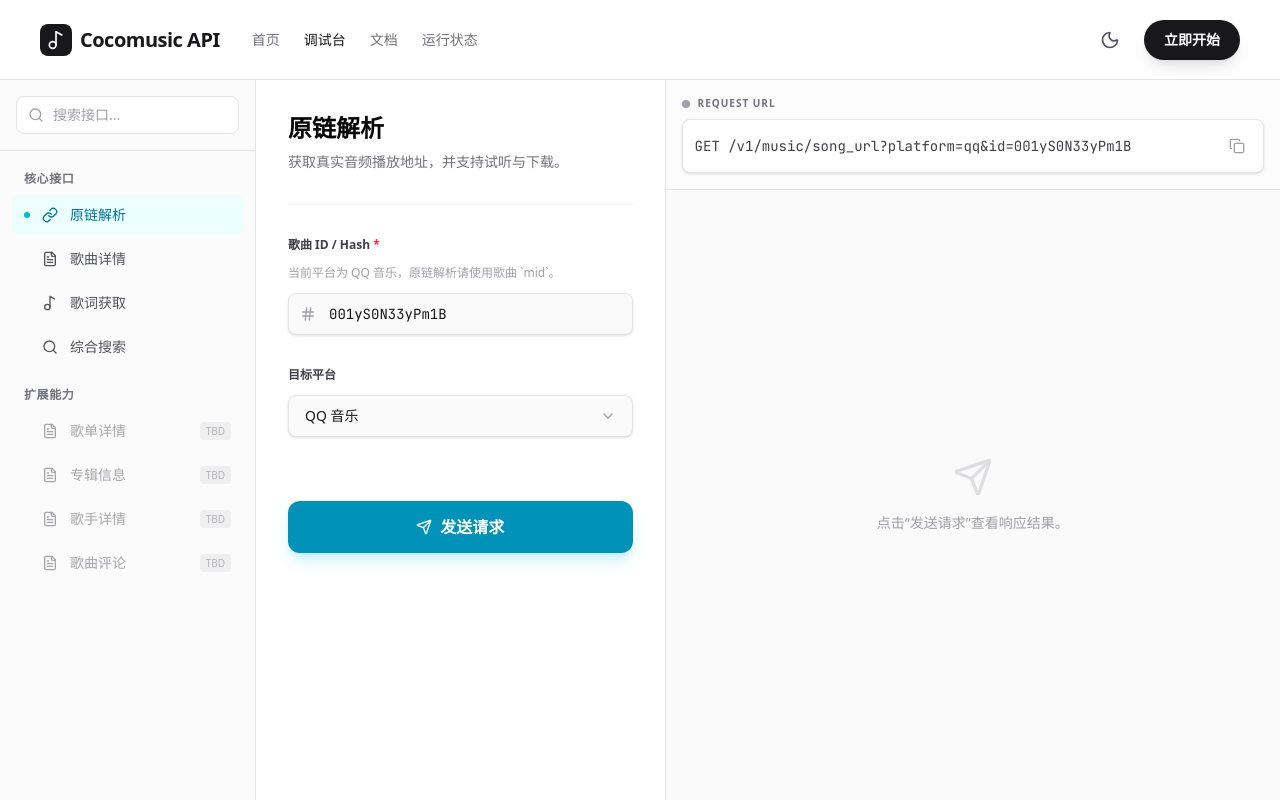
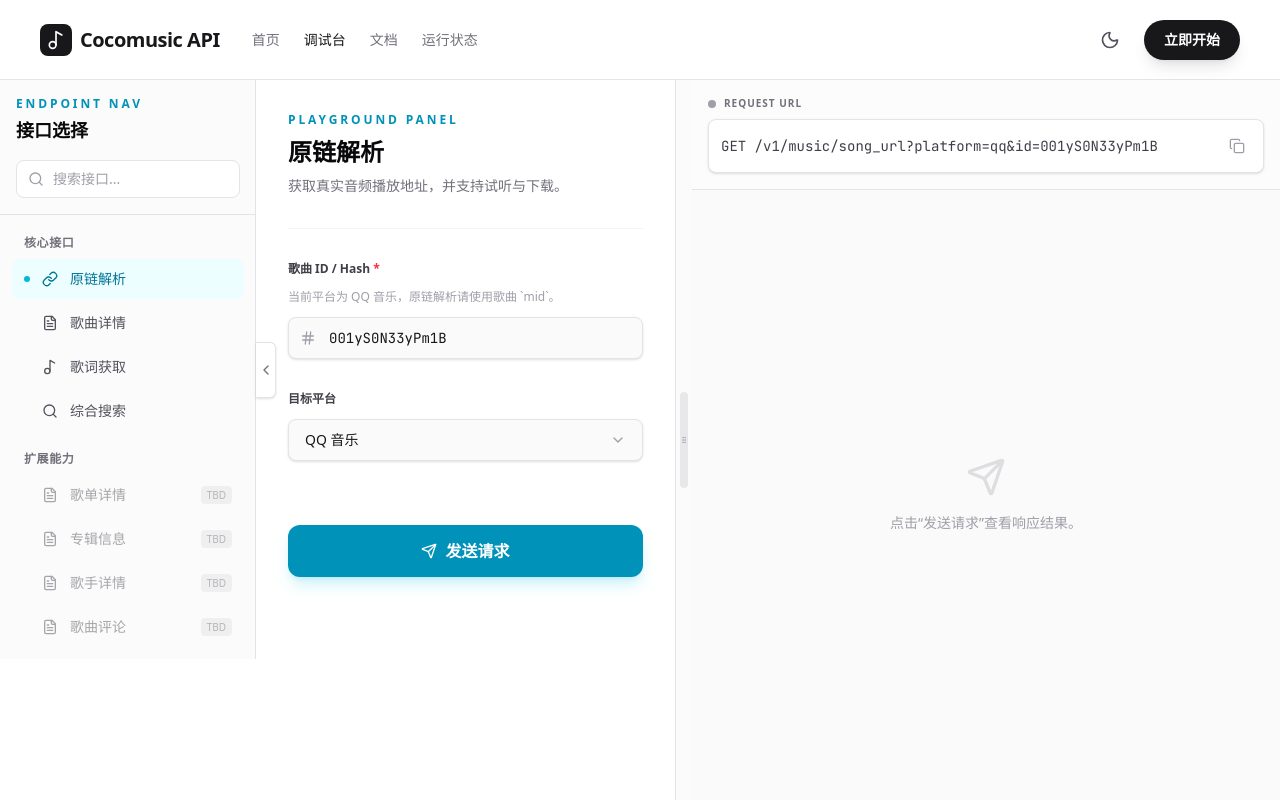
Before and after one commit to markcxx/cocomusic-api, a Next.js app: page /playground in a window 1280 px wide. Built offline with nearby package versions, Linux system fonts and the light colour scheme.

Commit message:
feat: 更新 EndpointSidebar 组件，添加侧边栏展开收起功能，优化布局和样式

```diff
--- a/src/components/playground/EndpointSidebar.tsx
+++ b/src/components/playground/EndpointSidebar.tsx
@@ -1,6 +1,6 @@
 "use client";
 
-import { FileText, Link as LinkIcon, Music2, Search } from "lucide-react";
+import { ChevronLeft, ChevronRight, FileText, Link as LinkIcon, Music2, Search } from "lucide-react";
 import { endpointConfigs, extensionEndpoints } from "@/components/playground/constants";
 import type { EndpointId } from "@/components/playground/types";
 
@@ -13,14 +13,30 @@
 
 type Props = {
   endpoint: EndpointId;
+  isOpen: boolean;
   onChange: (endpoint: EndpointId) => void;
+  onToggle: () => void;
 };
 
-export default function EndpointSidebar({ endpoint, onChange }: Props) {
+export default function EndpointSidebar({ endpoint, isOpen, onChange, onToggle }: Props) {
   return (
-    <aside className="hidden w-64 flex-shrink-0 flex-col border-r border-zinc-200 bg-zinc-50/70 md:flex dark:border-zinc-800 dark:bg-zinc-950/50">
-      <div className="border-b border-zinc-200 p-4 dark:border-zinc-800">
-        <div className="relative">
+    <div className="relative hidden h-full shrink-0 overflow-visible md:block">
+      <aside
+        className={`relative h-full shrink-0 border-r border-zinc-200 bg-zinc-50/70 transition-[width] duration-200 md:flex md:flex-col dark:border-zinc-800 dark:bg-zinc-950/50 ${
+          isOpen ? "w-64" : "w-0 border-r-0"
+        }`}
+      >
+        <div
+          className={`flex h-full min-h-0 w-64 flex-col overflow-hidden transition-opacity duration-150 ${
+            isOpen ? "opacity-100" : "pointer-events-none opacity-0"
+          }`}
+        >
+          <div className="border-b border-zinc-200 px-4 py-4 dark:border-zinc-800">
+            <p className="text-xs font-semibold uppercase tracking-[0.24em] text-cyan-600 dark:text-cyan-400">
+              Endpoint Nav
+            </p>
+            <h2 className="mt-1 text-lg font-bold text-zinc-950 dark:text-zinc-50">接口选择</h2>
+            <div className="relative mt-4">
               <Search className="absolute left-3 top-1/2 h-4 w-4 -translate-y-1/2 text-zinc-400" />
               <input
                 type="text"
@@ -61,6 +77,18 @@
               </button>
             ))}
           </div>
+        </div>
       </aside>
+
+      <button
+        type="button"
+        aria-label={isOpen ? "收起接口导航" : "展开接口导航"}
+        onClick={onToggle}
+        style={{ left: isOpen ? "16rem" : "0" }}
+        className="absolute top-1/2 z-20 inline-flex h-14 w-5 -translate-y-1/2 items-center justify-center rounded-r-md border border-l-0 border-zinc-200 bg-white text-zinc-500 shadow-sm transition-[left,background-color,color,border-color] duration-200 hover:bg-zinc-50 hover:text-zinc-900 dark:border-zinc-800 dark:bg-zinc-900 dark:text-zinc-400 dark:hover:bg-zinc-800 dark:hover:text-zinc-100"
+      >
+        {isOpen ? <ChevronLeft className="h-4 w-4" /> : <ChevronRight className="h-4 w-4" />}
+      </button>
+    </div>
   );
 }
--- a/src/views/Playground.tsx
+++ b/src/views/Playground.tsx
@@ -2,7 +2,7 @@
 
 import { useEffect, useRef, useState } from "react";
 import type { ChangeEvent, MouseEvent } from "react";
-import { Loader2, Send } from "lucide-react";
+import { GripVertical, Loader2, PanelLeft, Send } from "lucide-react";
 import type { ApiResponse, LyricData, MusicPlatform } from "@/lib/models/music";
 import type { SearchData, SearchSongItem } from "@/lib/services/search/types";
 import { detailPlatforms, endpointConfigs, lyricPlatforms, searchPlatforms } from "@/components/playground/constants";
@@ -106,9 +106,13 @@
   const [volume, setVolume] = useState(0.7);
   const [duration, setDuration] = useState(0);
   const [currentTime, setCurrentTime] = useState(0);
+  const [isSidebarOpen, setIsSidebarOpen] = useState(true);
+  const [leftPaneWidth, setLeftPaneWidth] = useState(40);
+  const [isResizing, setIsResizing] = useState(false);
 
   const progressRef = useRef<HTMLDivElement | null>(null);
   const audioRef = useRef<HTMLAudioElement | null>(null);
+  const layoutRef = useRef<HTMLDivElement | null>(null);
 
   const currentEndpoint = endpointConfigs.find((item) => item.id === endpoint) ?? endpointConfigs[0];
   const parsedResponse = parseApiResponse(response);
@@ -162,6 +166,30 @@
     setCurrentTime(0);
     setDuration(0);
   }, [response, platform, endpoint]);
+
+  useEffect(() => {
+    if (!isResizing) return;
+
+    function handlePointerMove(event: PointerEvent) {
+      if (!layoutRef.current) return;
+      const rect = layoutRef.current.getBoundingClientRect();
+      const nextWidth = ((event.clientX - rect.left) / rect.width) * 100;
+      const clampedWidth = Math.min(62, Math.max(32, nextWidth));
+      setLeftPaneWidth(clampedWidth);
+    }
+
+    function handlePointerUp() {
+      setIsResizing(false);
+    }
+
+    window.addEventListener("pointermove", handlePointerMove);
+    window.addEventListener("pointerup", handlePointerUp);
+
+    return () => {
+      window.removeEventListener("pointermove", handlePointerMove);
+      window.removeEventListener("pointerup", handlePointerUp);
+    };
+  }, [isResizing]);
 
   function getPlatformLabel(value: MusicPlatform) {
     if (value === "qq") return "QQ 音乐";
@@ -379,14 +407,40 @@
 
   return (
     <div className="flex h-[calc(100dvh-80px)] max-h-[calc(100dvh-80px)] flex-1 overflow-hidden bg-white dark:bg-zinc-950">
-      <EndpointSidebar endpoint={endpoint} onChange={setEndpoint} />
+      <EndpointSidebar
+        endpoint={endpoint}
+        isOpen={isSidebarOpen}
+        onChange={setEndpoint}
+        onToggle={() => setIsSidebarOpen((value) => !value)}
+      />
 
-      <main className="flex flex-1 min-h-0 flex-col overflow-hidden lg:flex-row">
-        <div className="h-full min-h-0 w-full overflow-y-auto border-r border-zinc-200 bg-white lg:w-[40%] dark:border-zinc-800 dark:bg-zinc-950">
+      <main
+        ref={layoutRef}
+        className={`flex flex-1 min-h-0 flex-col overflow-hidden lg:flex-row ${isResizing ? "select-none" : ""}`}
+      >
+        <div
+          className="h-full min-h-0 w-full overflow-y-auto border-r border-zinc-200 bg-white dark:border-zinc-800 dark:bg-zinc-950 lg:w-auto lg:flex-none"
+          style={{ width: `clamp(420px, ${leftPaneWidth}%, 920px)` }}
+        >
           <div className="flex flex-col gap-8 p-6 md:p-8">
-            <div>
-              <h2 className="mb-2 text-2xl font-bold text-zinc-950 dark:text-zinc-50">{currentEndpoint.label}</h2>
-              <p className="text-sm text-zinc-500 dark:text-zinc-400">{currentEndpoint.desc}</p>
+            <div className="flex items-start justify-between gap-4">
+              <div>
+                <p className="mb-2 text-xs font-semibold uppercase tracking-[0.24em] text-cyan-600 dark:text-cyan-400">
+                  Playground Panel
+                </p>
+                <h2 className="text-2xl font-bold text-zinc-950 dark:text-zinc-50">{currentEndpoint.label}</h2>
+                <p className="mt-2 text-sm text-zinc-500 dark:text-zinc-400">{currentEndpoint.desc}</p>
+              </div>
+              {!isSidebarOpen ? (
+                <button
+                  type="button"
+                  onClick={() => setIsSidebarOpen(true)}
+                  className="inline-flex h-11 shrink-0 items-center gap-2 rounded-xl border border-zinc-200 bg-zinc-50 px-3 text-sm font-medium text-zinc-700 transition-colors hover:bg-zinc-100 hover:text-zinc-950 dark:border-zinc-800 dark:bg-zinc-900 dark:text-zinc-300 dark:hover:bg-zinc-800 dark:hover:text-zinc-50"
+                >
+                  <PanelLeft className="h-4 w-4" />
+                  展开接口导航
+                </button>
+              ) : null}
             </div>
 
             <div className="h-px w-full bg-zinc-100 dark:bg-zinc-800/50" />
@@ -457,6 +511,21 @@
           </div>
         </div>
 
+        <div className="group relative hidden h-full w-4 shrink-0 items-center justify-center bg-zinc-50/80 lg:flex dark:bg-zinc-950/80">
+          <button
+            type="button"
+            aria-label="拖动调整左右宽度"
+            onPointerDown={(event) => {
+              event.preventDefault();
+              setIsResizing(true);
+            }}
+            className="flex h-24 w-2 cursor-col-resize items-center justify-center rounded-full bg-zinc-200/80 text-zinc-400 transition-colors hover:bg-zinc-300 hover:text-zinc-600 dark:bg-zinc-800 dark:text-zinc-500 dark:hover:bg-zinc-700 dark:hover:text-zinc-300"
+          >
+            <GripVertical className="h-4 w-4" />
+          </button>
+          <div className="pointer-events-none absolute inset-y-0 left-1/2 w-px -translate-x-1/2 bg-zinc-200 opacity-0 transition-opacity group-hover:opacity-100 dark:bg-zinc-800" />
+        </div>
+
         <ResponsePane
           status={status}
           requestTime={requestTime}
@@ -488,6 +557,7 @@
           highlightJson={highlightJson}
         />
       </main>
+      {isResizing ? <div className="fixed inset-0 z-[90] cursor-col-resize" /> : null}
     </div>
   );
 }
```
Lines whose indentation alone changed are shown as unchanged.
